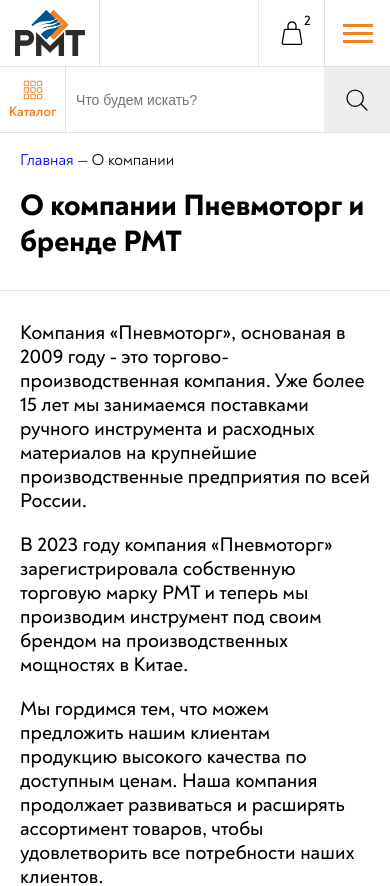
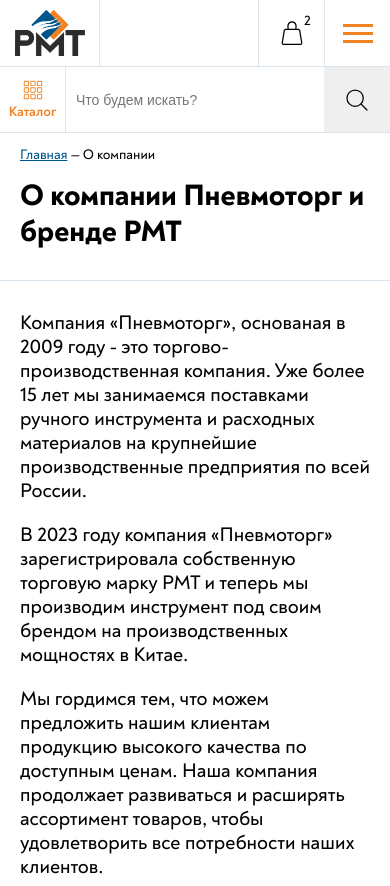
Before and after one commit to dss19/PMT, a React (Create React App) app: page /about in a window 390 px wide. Shown: the top 886 px of the page. Built offline with nearby package versions, Linux system fonts and the light colour scheme.

Commit message:
breadcrumbs finish

```diff
--- a/src/components/Breadcrumbs/Breadcrumbs.tsx
+++ b/src/components/Breadcrumbs/Breadcrumbs.tsx
@@ -1,4 +1,4 @@
-import React from 'react';
+import React, { useEffect, useState } from 'react';
 import './breadcrumbs.css';
 import { Link, useLocation } from 'react-router-dom';
 
@@ -11,8 +11,24 @@
     '/catalog': 'Каталог'
 };
 
+interface Category {
+    id: string;
+    name: string;
+    slug: string;
+}
+
 const BreadCrumbs: React.FC = () => {
     const location = useLocation();
+    const [categories, setCategories] = useState<Category[]>([]);
+
+    // Получение данных через fetch
+    useEffect(() => {
+        fetch('/data/categories.json')
+            .then((response) => response.json())
+            .then((data) => setCategories(data))
+            .catch((error) => console.error('Ошибка загрузки данных:', error));
+    }, []);
+
     const pathArray = location.pathname.split('/').filter(Boolean);
 
     const generateBreadcrumb = (pathArray: string[]) => {
@@ -21,6 +37,7 @@
             path += `/${part}`;
             const isLast = index === pathArray.length - 1;
 
+            // Проверка для статических страниц
             if (breadcrumbMap[`/${part}`]) {
                 return !isLast ? (
                     <React.Fragment key={index}>
@@ -31,10 +48,13 @@
                 );
             }
 
-            const name = decodeURIComponent(part);
+            // Поиск для динамических страниц (категории и товары)
+            const category = categories.find(cat => cat.slug === part);
+            const name = category ? category.name : decodeURIComponent(part); // Переводим slug на русское название
+
             return !isLast ? (
                 <React.Fragment key={index}>
-                    <Link to={path}>{name}</Link>&nbsp;—&nbsp;
+                    <Link className='breadcrumbs-link' to={path}>{name}</Link>&nbsp;—&nbsp;
                 </React.Fragment>
             ) : (
                 name
@@ -44,7 +64,7 @@
 
     return (
         <div className="breadcrumbs">
-            <Link to="/">Главная</Link>&nbsp;—&nbsp;{generateBreadcrumb(pathArray)}
+            <Link className='breadcrumbs-link' to="/">Главная</Link>&nbsp;—&nbsp;{generateBreadcrumb(pathArray)}
         </div>
     );
 };
--- a/src/components/Breadcrumbs/breadcrumbs.css
+++ b/src/components/Breadcrumbs/breadcrumbs.css
@@ -1,11 +1,19 @@
 .breadcrumbs {
-    padding: 30px 0;
-    font-size: 18px;
+    padding: 20px 0;
+    font-size: 16px;
+    font-weight: 500;
+    /* color: var(--main); */
+}
+
+.breadcrumbs-link,
+.breadcrumbs a {
+    color: var(--main);
+    text-decoration: underline;
 }
 
 @media screen and (max-width: 768px) {
     .breadcrumbs {
-        padding: 20px 0;
-        font-size: 16px;
+        padding: 16px 0;
+        font-size: 14px;
     }
 }
```
